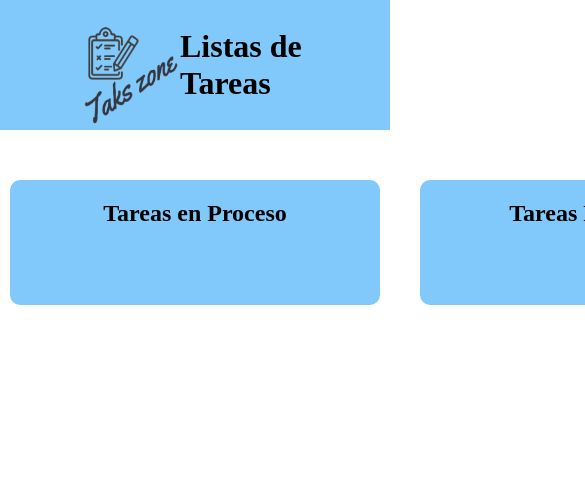
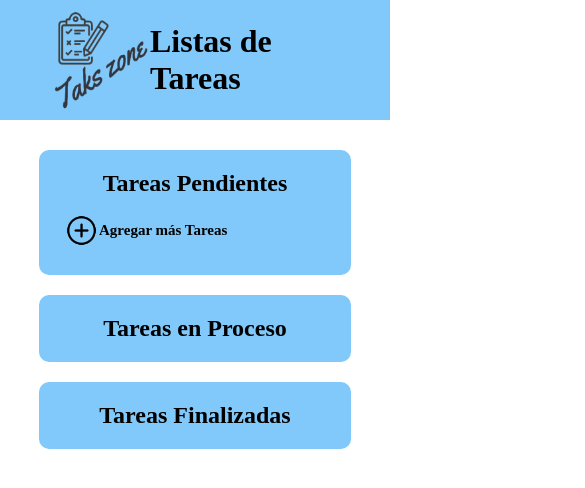
Before and after one commit to gokev06/TaskZone, a plain HTML site: page index.html in a window 390 px wide. Shown: the top 488 px of the page, 585 px wide, since content can reach past the window. Drawn offline with Linux system fonts and the light colour scheme; a web font is replaced by a local one.

Commit message:
develop merge a responsive

```diff
--- a/tareas/css/style.css
+++ b/tareas/css/style.css
@@ -122,3 +122,209 @@ label{
     border: #7e7d7d 1px solid;
 
 }
+
+@media (max-width: 1300px){
+    header{
+        width: 100vw;
+        padding: 10px 50px ;
+        justify-content: space-around;
+        align-items: center;
+    }
+
+    header img{
+        margin-top: 0;
+        margin-left: 0;
+    }
+
+    .container{
+        padding-top: 30px;
+    }
+
+    .column{
+        margin: 0px 20px 20px 20px;
+        padding: 20px;
+    }
+
+    .task{
+        margin: 0;
+        margin-top: 20px;
+        width: 100%;
+        height: 100px;
+    }
+
+    .cajaEliminarEditar{
+        margin: 0;
+        margin-left: 40%;
+        width: 75%;
+    }
+}
+
+@media (max-width: 1279px){
+    header{
+        width: 100vw;
+        padding: 10px 50px;
+        justify-content: space-around;
+        align-items: center;
+    }
+
+    header img{
+        margin-top: 0;
+        margin-left: 0;
+
+    }
+
+    .container{
+        flex-direction: column;
+        align-items: center;
+        padding-top: 30px;
+    }
+
+    .column{
+        margin: 0px 20px 20px 20px;
+        padding: 20px;
+        width: 80vw;
+    }
+
+    .task{
+        margin: 0;
+        margin-top: 20px;
+        width: 100%;
+        height: 100px;
+    }
+
+    .cajaEliminarEditar{
+        margin: 0;
+        margin-left: 40%;
+        width: 75%;
+    }
+}
+
+@media (max-width: 920px){
+     header{
+        width: 100vw;
+        padding: 10px 50px;
+        justify-content: space-around;
+        align-items: center;
+     }
+
+     header img{
+        margin-top: 0;
+        margin-left: 0;
+     }
+
+     .container {
+        flex-direction: column;
+        align-items: center;
+        padding-top: 30px;
+     }
+
+    .column{
+        margin: 0px 20px 20px 20px;
+        padding: 20px;
+        width: 80vw;
+    }
+
+    .task {
+        margin: 0;
+        margin-top: 20px;
+        width: 100%;
+        height: 100px;
+     }
+
+    .cajaEliminarEditar{
+        margin: 0;
+        margin-left: 40%;
+        width: 75%;
+    }
+}
+
+@media (max-width: 768px) {
+    header{
+        width: 100vw;
+        padding: 10px 50px;
+        height: 120px;
+        justify-content: space-around;
+    }
+
+    header .derecha h1{
+        margin-right: 20px;
+    }
+
+    img.logo{
+        margin-top: 0;
+        margin-left: 0;
+
+    }
+    .container {
+        flex-direction: column;
+        align-items: center;
+        padding-top: 30px;
+    }
+    .column {
+        margin: 0 20px 20px 20px;
+        padding: 20px;
+        width: 80vw;
+    }
+    .task {
+        margin: 0;
+        margin-top: 20px;
+        width: 100%;
+        height: 100px;
+
+    }
+    .cajaEliminarEditar{
+        margin: 0;
+        margin-left: 40%;
+        width: 75%;
+    }
+}
+
+
+@media (max-width: 480px) {
+    header{
+        width: 100vw;
+        padding: 10px 50px;
+        height: 120px;
+        margin: 0;
+        align-items: center;
+        align-content: center;
+
+    }
+
+    header .derecha h1{
+        margin-right: 20px;
+    }
+
+    img.logo{
+        margin-top: 0;
+        margin-left: 0;
+       padding: 0;
+    }
+    .container {
+        flex-direction: column;
+        align-items: center;
+        padding-top: 30px;
+        margin: 0;
+    }
+    section{
+        margin: 0;
+        padding: 0;
+    }
+    .column {
+        margin: 0 20px 20px 20px;
+        padding: 20px;
+        width: 80vw;
+    }
+    .task {
+        margin: 0;
+        margin-top: 20px;
+        width: 100%;
+        height: 100px;
+
+    }
+    .cajaEliminarEditar{
+        margin: 0;
+        margin-left: 48%;
+        width: 75%;
+    }
+}
```
